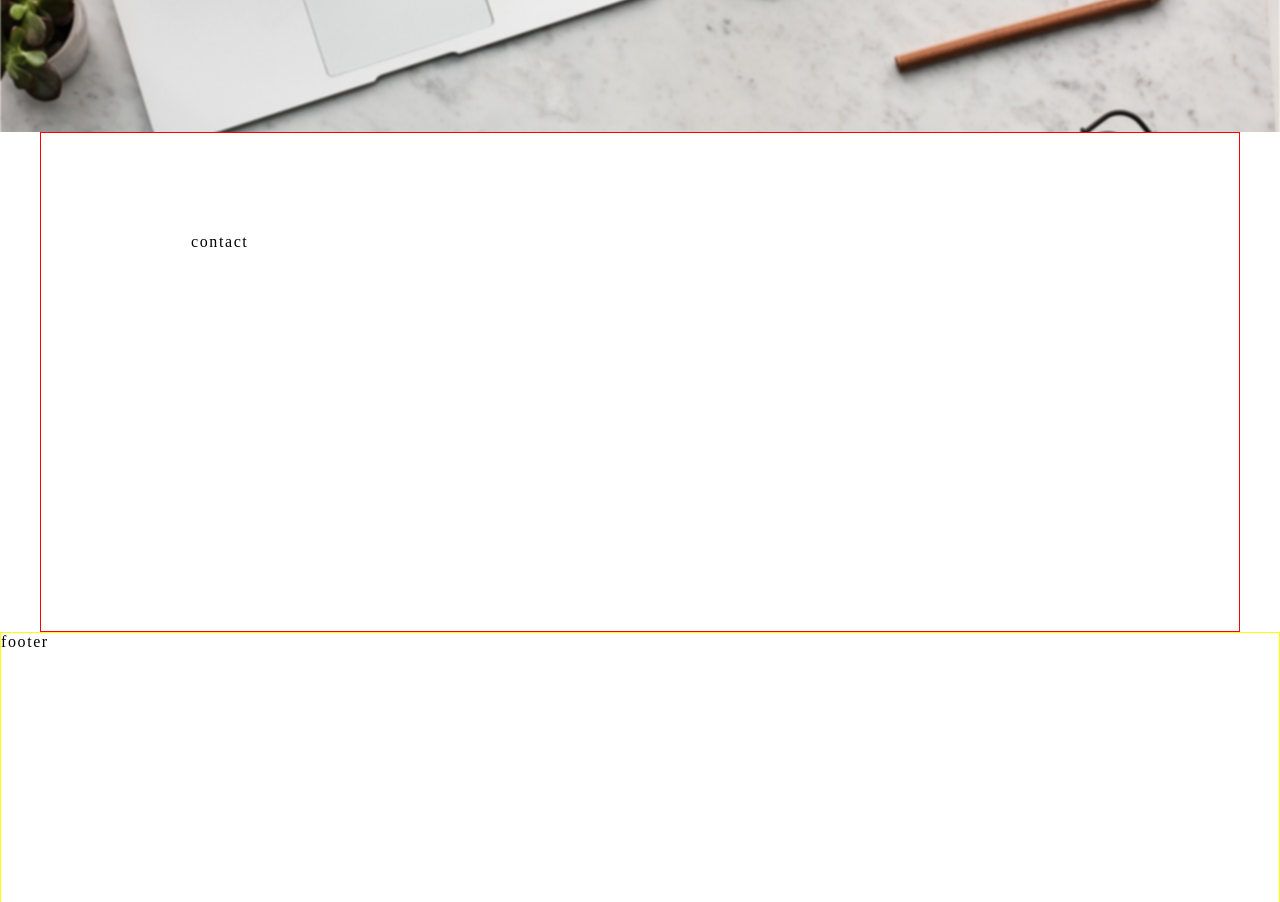
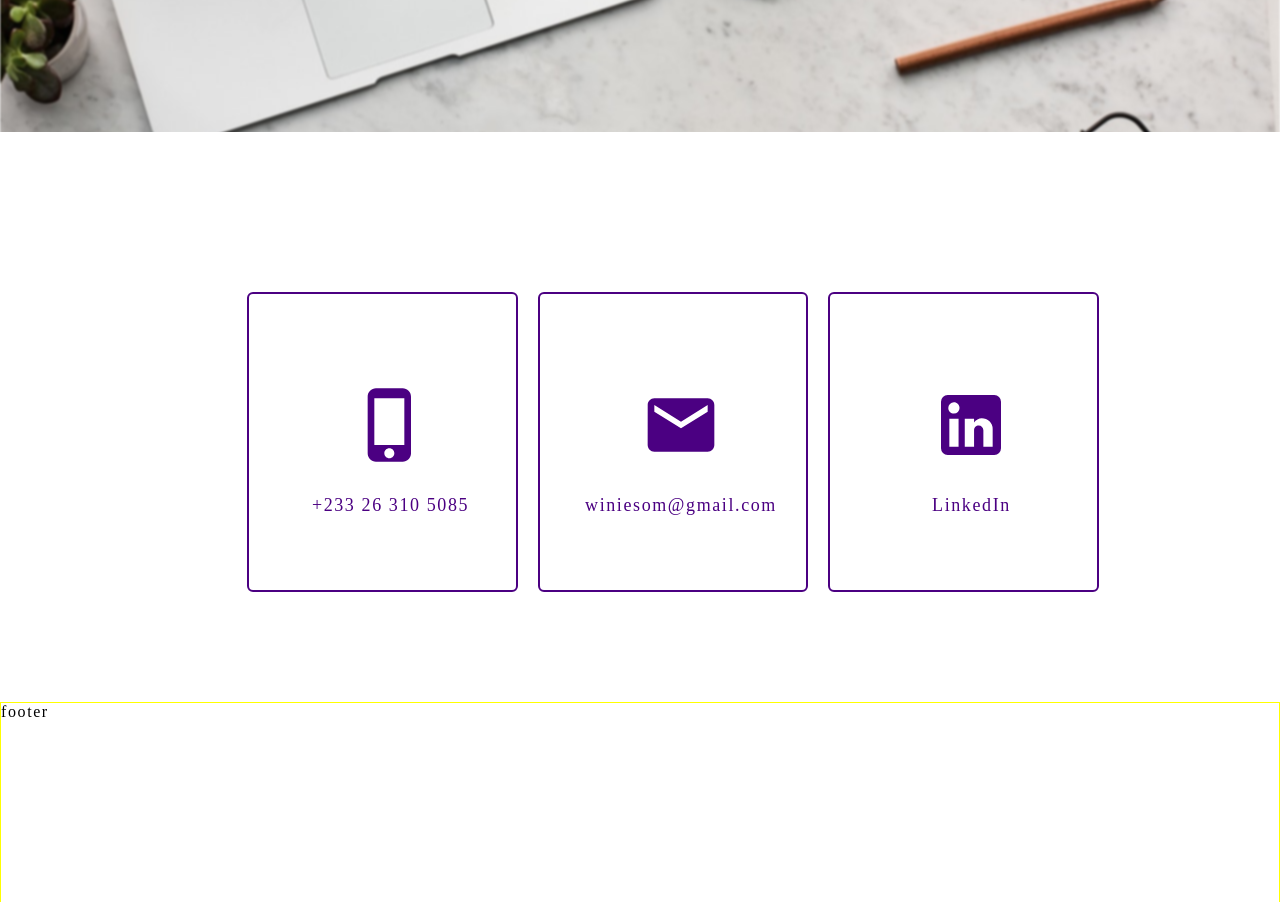
Before and after one commit to winiesom/my-website, a React (Create React App) app: page / in a window 1280 px wide. Shown: the part 1780-2682 px from the top of the page. Built offline with nearby package versions, Linux system fonts and the light colour scheme.

Commit message:
contact section

```diff
--- a/src/components/landingPage/LandingPage.js
+++ b/src/components/landingPage/LandingPage.js
@@ -24,6 +24,9 @@ import PhoneIcon from "@mui/icons-material/Phone";
 import FacebookIcon from "@mui/icons-material/Facebook";
 import InstagramIcon from "@mui/icons-material/Instagram";
 import TwitterIcon from "@mui/icons-material/Twitter";
+import PhoneIphoneIcon from "@mui/icons-material/PhoneIphone";
+import MailIcon from "@mui/icons-material/Mail";
+import LinkedInIcon from "@mui/icons-material/LinkedIn";
 
 import blobFour from "../../assets/images/blobFour.svg";
 import resume from "../../assets/files/resume.pdf";
@@ -252,8 +255,53 @@ const LandingPage = () => {
           <ParallaxSection />
         </Container>
 
-        <Container maxWidth="lg" className="contact-container">
-          contact
+        <Container maxWidth="lg" className="contact-container" id="s3">
+          <Grid container spacing={2} className="contact-box">
+            <Grid
+              item
+              xs={12}
+              sm={12}
+              md={4}
+              lg={4}
+              xl={4}
+              className="contact-item">
+              <PhoneIphoneIcon sx={{ fontSize: 80, color: "#4b0082" }} />
+              <a href="tel:+233263105085" className="contact-links">
+                +233 26 310 5085
+              </a>
+            </Grid>
+            <Grid
+              item
+              xs={12}
+              sm={12}
+              md={4}
+              lg={4}
+              xl={4}
+              className="contact-item">
+              <MailIcon sx={{ fontSize: 80, color: "#4b0082" }} />
+              <a href="mailto:winiesom@gmail.com" className="contact-links">
+                winiesom@gmail.com
+              </a>
+            </Grid>
+            <Grid
+              item
+              xs={12}
+              sm={12}
+              md={4}
+              lg={4}
+              xl={4}
+              className="contact-item">
+              <LinkedInIcon sx={{ fontSize: 80, color: "#4b0082" }} />
+
+              <a
+                href="https://www.linkedin.com/in/winifred-esomonu-358502196/"
+                target="_blank"
+                rel="noreferrer"
+                className="contact-links">
+                LinkedIn
+              </a>
+            </Grid>
+          </Grid>
         </Container>
         <Container maxWidth="xl" className="footer-container">
           footer
--- a/src/components/landingPage/landingpage.css
+++ b/src/components/landingPage/landingpage.css
@@ -291,9 +291,36 @@
 }
 
 .contact-container {
-  border: 1px solid red;
-  height: 500px;
+  height: auto;
   padding: 100px 100px 50px 150px !important;
+}
+
+.contact-box {
+  display: flex;
+  flex-direction: row;
+  justify-content: center;
+  margin: 50px 0 !important;
+}
+
+.contact-item {
+  display: flex;
+  flex-direction: column !important;
+  justify-content: center;
+  align-items: center;
+  height: 300px;
+  border: 2px solid #4b0082;
+  border-radius: 6px;
+  margin: 10px !important;
+  -webkit-flex-basis: 28% !important;
+  flex-basis: 28% !important;
+  max-width: 28% !important;
+}
+
+.contact-links {
+  text-decoration: none;
+  color: #4b0082;
+  margin-top: 30px;
+  font-size: 18px;
 }
 
 .footer-container {
```
